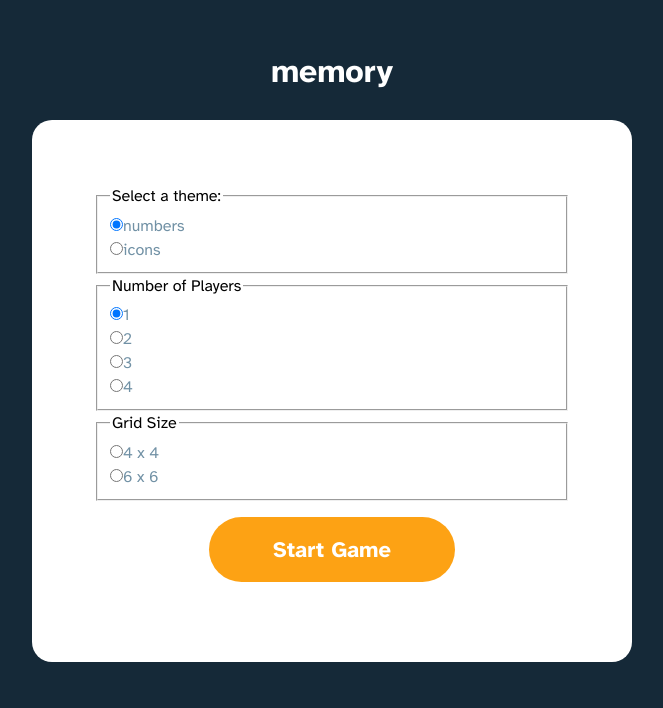
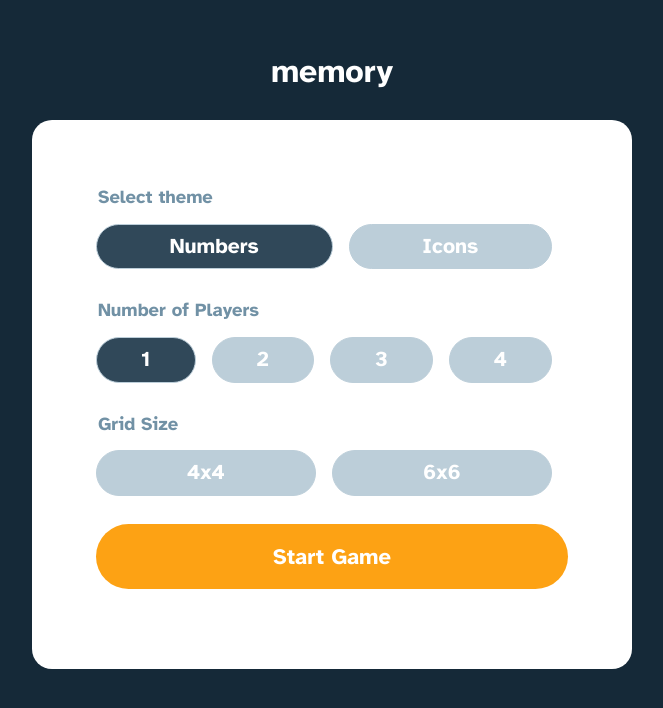
Before and after one commit to jj-plane/FEM_Memory_game, an Angular app: page / in a window 1280 px wide. Shown: the top 708 px of the page, without its empty margins (308-971 px from the left). Built offline with nearby package versions, Linux system fonts and the light colour scheme.

Commit message:
updating some styles and putting in new components

```diff
--- a/src/app/app.module.ts
+++ b/src/app/app.module.ts
@@ -9,6 +9,7 @@ import { GamecardComponent } from './gamecard/gamecard.component';
 import { StartscreenComponent } from './startscreen/startscreen.component';
 import { RestartscreenComponent } from './restartscreen/restartscreen.component';
 import { FontAwesomeModule } from '@fortawesome/angular-fontawesome';
+import { PlayerDisplayComponent } from './player-display/player-display.component';
 
 @NgModule({
   declarations: [
@@ -16,6 +17,7 @@ import { FontAwesomeModule } from '@fortawesome/angular-fontawesome';
     GamecardComponent,
     StartscreenComponent,
     RestartscreenComponent,
+    PlayerDisplayComponent,
   ],
   imports: [
     BrowserModule,
--- /dev/null
+++ b/src/app/player-display/player-display.component.html
@@ -0,0 +1 @@
+<p>player-display works!</p>
--- /dev/null
+++ b/src/app/player-display/player-display.component.ts
@@ -0,0 +1,15 @@
+import { Component, OnInit } from '@angular/core';
+
+@Component({
+  selector: 'app-player-display',
+  templateUrl: './player-display.component.html',
+  styleUrls: ['./player-display.component.scss']
+})
+export class PlayerDisplayComponent implements OnInit {
+
+  constructor() { }
+
+  ngOnInit(): void {
+  }
+
+}
--- a/src/app/startscreen/startscreen.component.html
+++ b/src/app/startscreen/startscreen.component.html
@@ -2,18 +2,21 @@
     <div class="startScreenContainer">
         <form>
             <fieldset>
-                <legend>Select a theme:</legend>
+                <legend>Select theme</legend>
+                <div class="inputFlexContainer">
                     <div>
                         <input class="startScreenRadio" type="radio" id="numbers" name="themePicker" [formControl]="themeControl" value="numbers" checked>
-                    <label for="numbers">numbers</label>
+                        <label for="numbers">Numbers</label>
                     </div>
                     <div>
                         <input class="startScreenRadio" type="radio" id="icons" name="themePicker" [formControl]="themeControl" value="icons">
-                    <label for="icons">icons</label>
+                        <label for="icons">Icons</label>
+                    </div>
                 </div>
             </fieldset>
             <fieldset>
                 <legend>Number of Players</legend>
+                <div class="inputFlexContainer">
                     <div>
                         <input class="startScreenRadio" type="radio" id="one" name="playerPicker" [formControl]="playersControl" value="1" checked>
                         <label for="one">1</label>
@@ -30,16 +33,19 @@
                         <input class="startScreenRadio" type="radio" id="four" name="playerPicker" [formControl]="playersControl" value="4">
                         <label for="four">4</label>
                     </div>
+                </div>
             </fieldset>
             <fieldset>
                 <legend>Grid Size</legend>
+                <div class="inputFlexContainer">
                     <div>
-                    <input class="startScreenRadio" type="radio" id="smallGrid" name="gridPicker" [formControl]="gridControl" value="8" checked>
-                    <label for="smallGrid">4 x 4</label>
+                        <input class="startScreenRadio" type="radio" id="small" name="gridPicker" [formControl]="gridControl" value="8">
+                        <label for="small">4x4</label>
                     </div>
                     <div>
-                    <input class="startScreenRadio" type="radio" id="largeGrid" name="gridPicker" [formControl]="gridControl" value="18">
-                    <label for="largeGrid">6 x 6</label>
+                        <input class="startScreenRadio" type="radio" id="large" name="gridPicker" [formControl]="gridControl" value="18">
+                        <label for="large">6x6</label>
+                    </div>
                 </div>
             </fieldset>
             <button type="button" class="submit" (click)="onStartGame()">Start Game</button>
--- a/src/app/startscreen/startscreen.component.scss
+++ b/src/app/startscreen/startscreen.component.scss
@@ -6,12 +6,57 @@
     @media(min-width:998px){
         min-width:100%;
     }
+
+    .inputFlexContainer{
+        display:flex;
+        justify-content: space-evenly;
+        div{
+            flex-grow: 1;
+            //padding:0 .55rem;
+            padding-right:1rem;
+        }
+    }
+    fieldset{
+        border:0;
+        margin-bottom:1rem;
+        padding:.75rem 0;
+    }
+    legend{
+        color:#7191A5;
+        font-weight: 700;
+        font-size: 1.15rem;
+    }
     label{
-        color:#7191A5;
+        display: inline-block;
+        text-align: center;
+        vertical-align: middle;
+        cursor: pointer;
+        user-select: none;
+        border:1px solid transparent;
+        padding: 0.375rem 0.75rem;
+        font-size:1.32rem;
+        line-height: 1.5;
+        border-radius:26px;
+        transition: all .15s;
+        color:#fff;
+        background-color:#BCCED9;
+        border-color: #BCCED9;
+        width:100%;
+        font-weight: 600;
     }
     .startScreenRadio{
-        appearance: progress-bar;
+        opacity: 0;
+        position: absolute;
+
+        &:checked + label{
+            background-color: #304859;
+        }
+
+        &:hover + label{
+            border-color:#304859;
+        }
     }
+
     .submit{
         background:#FDA214;
         color:white;
@@ -25,5 +70,12 @@
         margin:1rem auto;
         padding:1rem 4rem;
         border-radius:35px;
+        cursor: pointer;
+        width: 100%;
+        transition: all .25s;
+
+        &:hover{
+            background:#FFB84A;
+        }
     }
 }
--- a/src/styles.scss
+++ b/src/styles.scss
@@ -73,7 +73,7 @@ app-root {
 .smallGrid{
     display: grid;
     grid-template-columns: repeat(4, 75px);
-    grid-template-rows: repeat(4, 125px);
+    grid-template-rows: repeat(4, 95px);
     gap: 16px;
     justify-content: center;
 }
```
Also changed, not shown: src/app/player-display/player-display.component.scss (added), 1 other file (tests, documents, lock files or other folders). Lines whose indentation alone changed are shown as unchanged.
